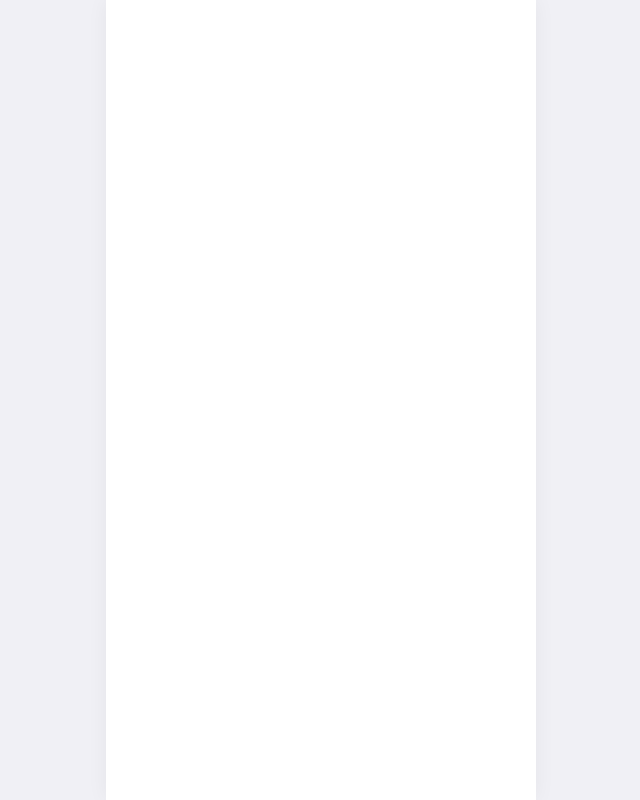
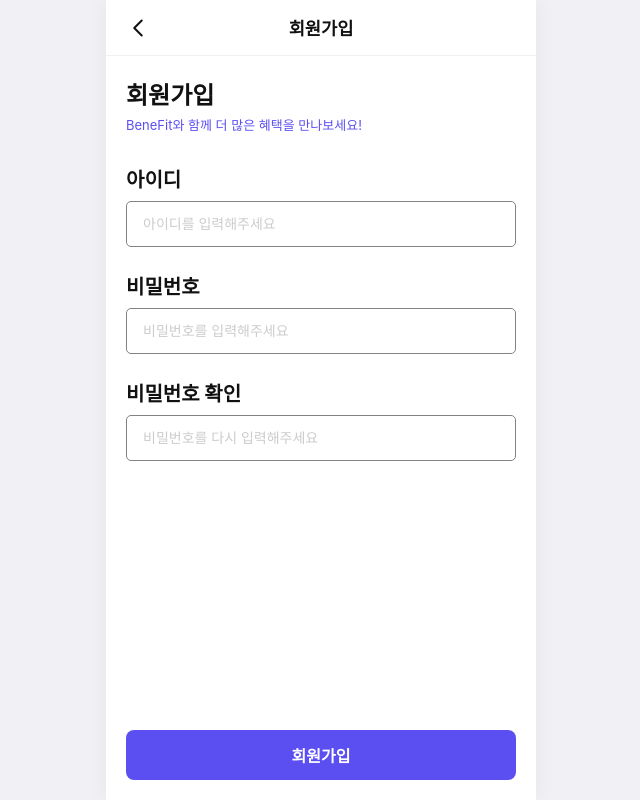
Before and after one commit to LikeLionUniv-INU-BeneFitU/BeneFitU-Frontend, a React (Vite) app: page /signup in a window 1280 px wide. Before the commit this address had no page. Shown: the whole page, without its empty margins (319-959 px from the left). Built offline with nearby package versions, Linux system fonts and the light colour scheme.

Commit message:
Feat:로그인, 회원가입 페이지 구현

```diff
--- a/src/App.jsx
+++ b/src/App.jsx
@@ -9,6 +9,8 @@ import OtherInfo from './pages/OtherInfo';
 import InfoComplete from './pages/InfoComplete';
 import Home from './pages/Home';
 import BenefitAll from './pages/BenefitAll';
+import Login from './pages/Login';
+import Signup from './pages/Signup';
 
 function App() {
   return (
@@ -24,6 +26,8 @@ function App() {
           <Route path="/info-complete" element={<InfoComplete />} />
           <Route path="/home" element={<Home />} />
           <Route path="/benefit-all" element={<BenefitAll />} />
+          <Route path="/login" element={<Login />} />
+          <Route path="/signup" element={<Signup />} />
         </Routes>
       </AppLayout>
     </BrowserRouter>
--- a/src/pages/Login.jsx
+++ b/src/pages/Login.jsx
@@ -0,0 +1,115 @@
+import { useNavigate } from 'react-router-dom';
+import React, { useState } from 'react';
+import styled from 'styled-components';
+import Header from '../components/Header';
+
+const PageWrapper = styled.div`
+  max-width: 450px;
+  width: 100%;
+  height: 100vh;
+  display: flex;
+  flex-direction: column;
+  margin: 0 auto;
+  background-color: #ffffff;
+  box-shadow: 0 0 20px rgba(0, 0, 0, 0.05);
+`;
+
+const ContentWrapper = styled.div`
+  flex: 1;
+  display: flex;
+  flex-direction: column;
+  padding: 20px;
+  box-sizing: border-box;
+  position: relative;
+`;
+
+const Title = styled.h1`
+  font-size: 1.5rem;
+  font-weight: 700;
+  color: #111111;
+  margin-bottom: 30px;
+`;
+
+const Label = styled.label`
+  font-size: 1.25rem;
+  font-weight: 700;
+  color: #111111;
+  display: block;
+  margin-bottom: 8px;
+`;
+
+const Input = styled.input`
+  width: 100%;
+  height: 46px;
+  padding: 0 16px;
+  border: 1px solid #828282;
+  border-radius: 5px;
+  font-size: 0.875rem;
+  background-color: #ffffff;
+  outline: none;
+  box-sizing: border-box;
+  margin-bottom: 20px;
+
+  &::placeholder {
+    color: #cccccc;
+  }
+
+  &:focus {
+    border-color: #5c4ff2;
+  }
+`;
+
+const SubmitButton = styled.button`
+  width: 100%;
+  height: 50px;
+  background-color: #5c4ff2;
+  color: #ffffff;
+  border: none;
+  border-radius: 8px;
+  font-size: 1rem;
+  font-weight: 700;
+  cursor: pointer;
+  margin-top: auto;
+
+  &:hover {
+    opacity: 0.9;
+  }
+`;
+
+export default function Login() {
+  const navigate = useNavigate();
+
+  // 아이디, 비밀번호를 각각 기억하는 상자
+  const [userId, setUserId] = useState('');
+  const [password, setPassword] = useState('');
+
+  // 로그인 버튼 눌렀을 때 실행할 함수
+  const handleLogin = () => {
+    // TODO: 여기에 실제 로그인 API 요청 코드 넣을 예정
+    console.log('아이디:', userId, '비밀번호:', password);
+  };
+
+  return (
+  <PageWrapper>
+    <Header title="로그인" onBack={() => navigate(-1)} />
+    <ContentWrapper>
+      <Label>아이디</Label>
+      <Input
+        placeholder="아이디를 입력해주세요"
+        value={userId}
+        onChange={(e) => setUserId(e.target.value)}
+      />
+
+      <Label>비밀번호</Label>
+      <Input
+        type="password"
+        placeholder="비밀번호를 입력해주세요"
+        value={password}
+        onChange={(e) => setPassword(e.target.value)}
+      />
+
+      <SubmitButton onClick={handleLogin}>로그인</SubmitButton>
+      </ContentWrapper>
+  </PageWrapper>
+  );
+}
--- a/src/pages/Signup.jsx
+++ b/src/pages/Signup.jsx
@@ -0,0 +1,151 @@
+import { useNavigate } from 'react-router-dom';
+import React, { useState } from 'react';
+import styled from 'styled-components';
+import Header from '../components/Header';
+
+const PageWrapper = styled.div`
+  max-width: 450px;
+  width: 100%;
+  height: 100vh;
+  margin: 0 auto;
+  background-color: #ffffff;
+  display: flex;
+  flex-direction: column;
+  box-sizing: border-box;
+  position: relative;
+  box-shadow: 0 0 20px rgba(0, 0, 0, 0.05);
+`;
+
+const ContentWrapper = styled.div`
+  flex: 1;
+  display: flex;
+  flex-direction: column;
+  padding: 20px;
+  box-sizing: border-box;
+`;
+
+const Title = styled.h1`
+  font-size: 1.5rem;
+  font-weight: 700;
+  color: #111111;
+`;
+
+const SubTitle = styled.p`
+  font-size: 0.8125rem;
+  color: #5c4ff2;
+  margin: 4px 0 30px 0;
+`;
+
+const Label = styled.label`
+  font-size: 1.25rem;
+  font-weight: 700;
+  color: #111111;
+  display: block;
+  margin-bottom: 8px;
+`;
+
+const Input = styled.input`
+  width: 100%;
+  height: 46px;
+  padding: 0 16px;
+  border: 1px solid ${(props) => (props.hasError ? '#FF4D4D' : '#828282')};
+  border-radius: 5px;
+  font-size: 0.875rem;
+  background-color: #ffffff;
+  outline: none;
+  box-sizing: border-box;
+  margin-bottom: 4px;
+
+  &::placeholder {
+    color: #cccccc;
+  }
+
+  &:focus {
+    border-color: #5c4ff2;
+  }
+`;
+
+const ErrorText = styled.p`
+  color: #FF4D4D;
+  font-size: 0.75rem;
+  margin: 0 0 20px 0;
+`;
+
+const SubmitButton = styled.button`
+  width: 100%;
+  height: 50px;
+  background-color: #5c4ff2;
+  color: #ffffff;
+  border: none;
+  border-radius: 8px;
+  font-size: 1rem;
+  font-weight: 700;
+  cursor: pointer;
+  margin-top: auto;
+
+  &:hover {
+    opacity: 0.9;
+  }
+`;
+
+export default function Signup() {
+  const navigate = useNavigate();
+
+  const [userId, setUserId] = useState('');
+  const [password, setPassword] = useState('');
+  const [passwordConfirm, setPasswordConfirm] = useState('');
+
+  // 비밀번호와 비밀번호 확인이 일치하는지 확인
+  // passwordConfirm에 뭔가 입력된 상태에서만 에러 체크 (빈 값일 땐 에러 안 보여줌)
+  const isPasswordMismatch = passwordConfirm.length > 0 && password !== passwordConfirm;
+
+  const handleSignup = () => {
+    if (isPasswordMismatch) {
+      return; // 비밀번호가 다르면 회원가입 진행 안 함
+    }
+    // TODO: 여기에 실제 회원가입 API 요청 코드 넣을 예정
+    console.log('회원가입:', userId, password);
+  };
+
+  return (
+    <PageWrapper>
+    <Header title="회원가입" onBack={() => navigate(-1)} />
+
+    <ContentWrapper>
+      <Title>회원가입</Title>
+      <SubTitle>BeneFit와 함께 더 많은 혜택을 만나보세요!</SubTitle>
+
+      <Label>아이디</Label>
+      <Input
+        placeholder="아이디를 입력해주세요"
+        value={userId}
+        onChange={(e) => setUserId(e.target.value)}
+      />
+      <div style={{ marginBottom: '20px' }} />
+
+      <Label>비밀번호</Label>
+      <Input
+        type="password"
+        placeholder="비밀번호를 입력해주세요"
+        value={password}
+        onChange={(e) => setPassword(e.target.value)}
+      />
+      <div style={{ marginBottom: '20px' }} />
+
+      <Label>비밀번호 확인</Label>
+      <Input
+        type="password"
+        placeholder="비밀번호를 다시 입력해주세요"
+        value={passwordConfirm}
+        onChange={(e) => setPasswordConfirm(e.target.value)}
+        hasError={isPasswordMismatch}
+      />
+      {isPasswordMismatch && (
+        <ErrorText>입력한 비밀번호와 동일하지 않습니다.</ErrorText>
+      )}
+
+      <SubmitButton onClick={handleSignup}>회원가입</SubmitButton>
+    </ContentWrapper>
+  </PageWrapper>
+);
+}
```
